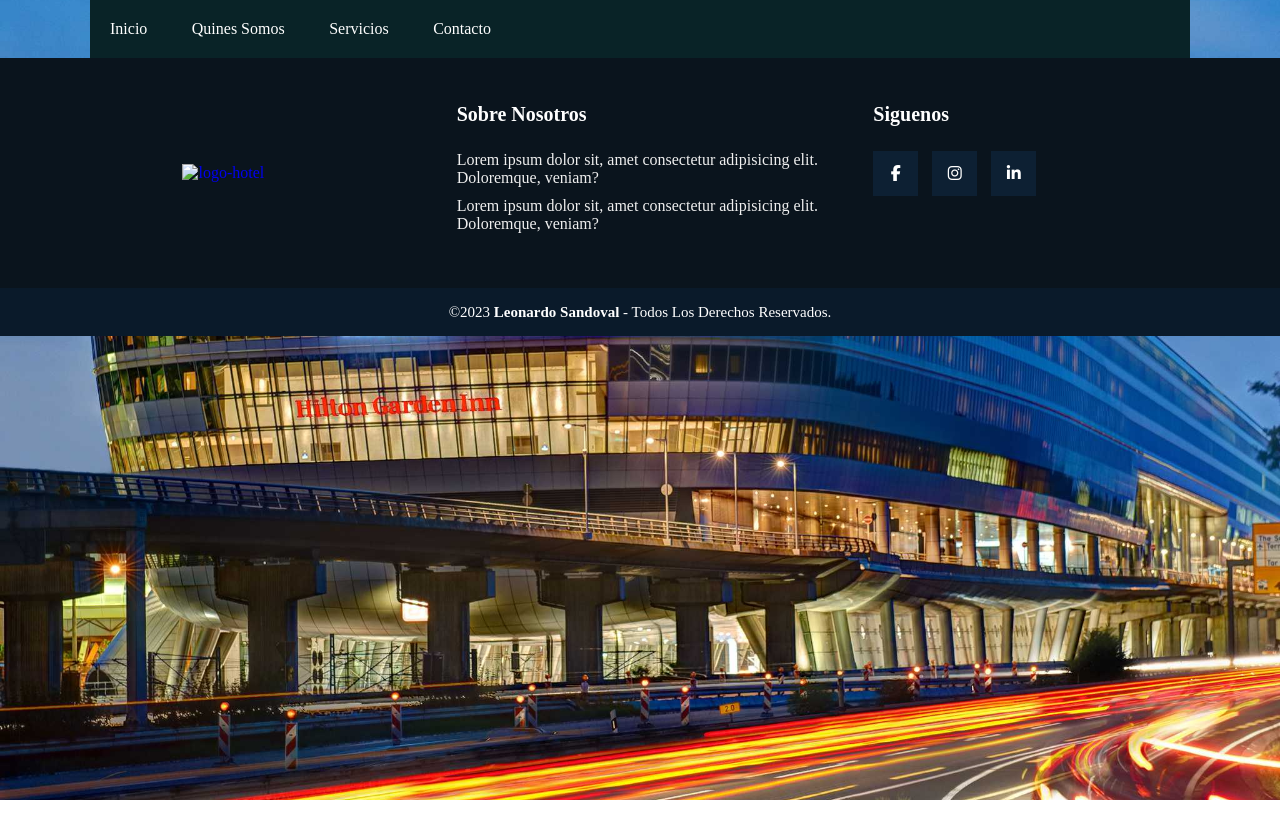
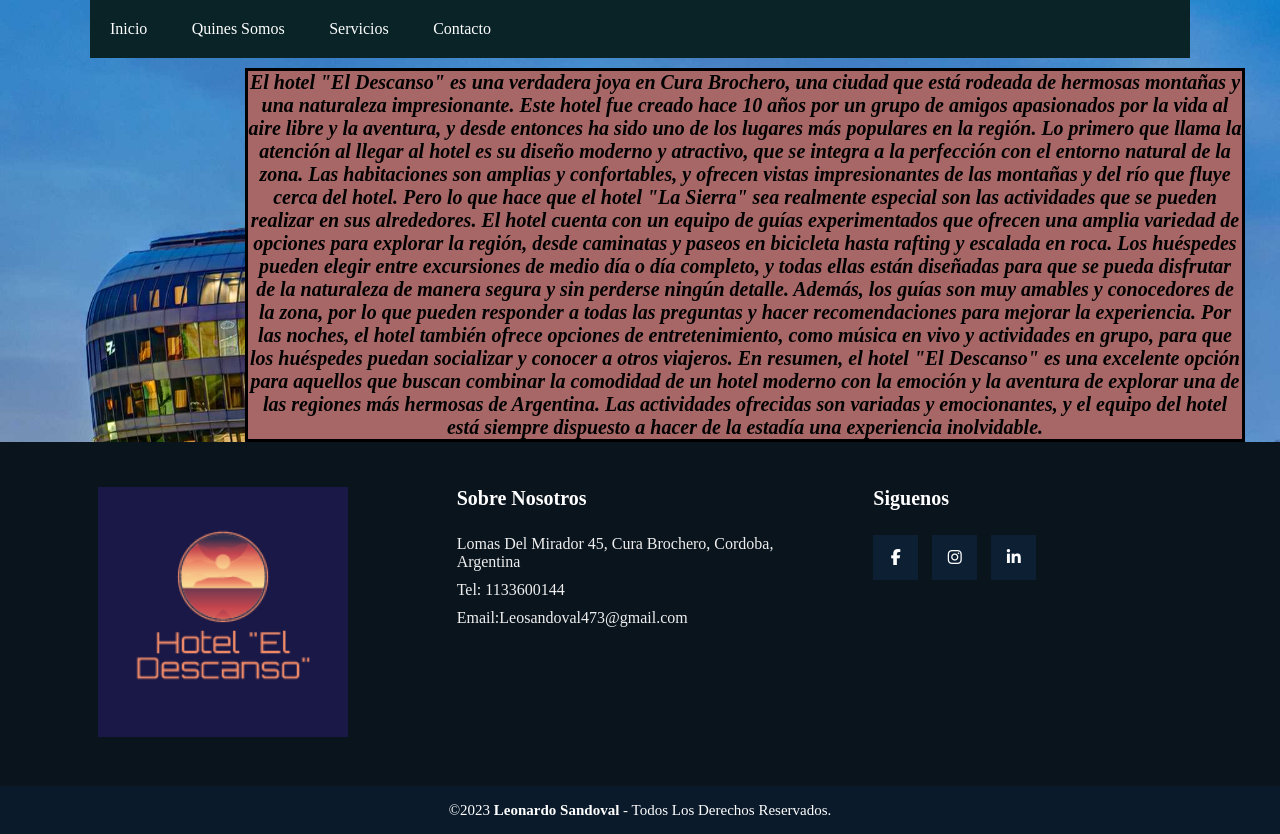
Before and after one commit to Leosandovaal10/pagina-hotel-nueva, a website: page QuienesSomos.html in a window 1280 px wide. Before the commit the page ends 800 px from the top, so only its background shows below. Drawn offline with Linux system fonts and the light colour scheme.

Commit message:
fin diseños completo del sitio

```diff
--- a/QuienesSomos.html
+++ b/QuienesSomos.html
@@ -22,8 +22,19 @@
 </header>
 <!-- Fin Del Header   -->
 <main>
-    <section>
+    <section class="info">
         <p>
+            El hotel "El Descanso" es una verdadera joya en Cura Brochero, una ciudad que está rodeada de hermosas montañas y una naturaleza impresionante. Este hotel fue creado hace 10 años por un grupo de amigos apasionados por la vida al aire libre y la aventura, y desde entonces ha sido uno de los lugares más populares en la región.
+
+            Lo primero que llama la atención al llegar al hotel es su diseño moderno y atractivo, que se integra a la perfección con el entorno natural de la zona. Las habitaciones son amplias y confortables, y ofrecen vistas impresionantes de las montañas y del río que fluye cerca del hotel.
+
+            Pero lo que hace que el hotel "La Sierra" sea realmente especial son las actividades que se pueden realizar en sus alrededores. El hotel cuenta con un equipo de guías experimentados que ofrecen una amplia variedad de opciones para explorar la región, desde caminatas y paseos en bicicleta hasta rafting y escalada en roca.
+
+            Los huéspedes pueden elegir entre excursiones de medio día o día completo, y todas ellas están diseñadas para que se pueda disfrutar de la naturaleza de manera segura y sin perderse ningún detalle. Además, los guías son muy amables y conocedores de la zona, por lo que pueden responder a todas las preguntas y hacer recomendaciones para mejorar la experiencia.
+
+            Por las noches, el hotel también ofrece opciones de entretenimiento, como música en vivo y actividades en grupo, para que los huéspedes puedan socializar y conocer a otros viajeros.
+
+            En resumen, el hotel "El Descanso" es una excelente opción para aquellos que buscan combinar la comodidad de un hotel moderno con la emoción y la aventura de explorar una de las regiones más hermosas de Argentina. Las actividades ofrecidas son variadas y emocionantes, y el equipo del hotel está siempre dispuesto a hacer de la estadía una experiencia inolvidable.
 
         </p>
 
@@ -36,14 +47,15 @@
       <div class="box">
          <figure>
              <a href="#">
-                 <img src="" alt="logo-hotel">
+                 <img src="images/24e235f8420a4a619e8bf60dcdd8e709.png" alt="logo-hotel">
              </a>
          </figure>
       </div>
       <div class="box">
          <h2>Sobre Nosotros</h2>
-         <p>Lorem ipsum dolor sit, amet consectetur adipisicing elit. Doloremque, veniam?</p>
-         <p>Lorem ipsum dolor sit, amet consectetur adipisicing elit. Doloremque, veniam?</p>
+         <p>Lomas Del Mirador 45, Cura Brochero, Cordoba, Argentina</p>
+         <p>Tel: 1133600144</p>
+         <p> Email:Leosandoval473@gmail.com </p>
       </div>
       <div class="box">
          <H2>Siguenos</H2>
--- a/scss/Complements/QuienesSomos.scss
+++ b/scss/Complements/QuienesSomos.scss
@@ -1,3 +1,26 @@
+
+.info{
+    width: 95%;
+    max-width: 1000px;
+    justify-content: center;
+    margin-left: 245px;
+    margin-top: 10px;
+    font-family: Arial, Helvetica, sans-serif;
+    font-size: 20px;
+    font-weight: bold;
+    text-decoration: none;
+    background-color: #a76767;
+    display: grid;
+    border: 3px solid black;
+}
+
+.info p{
+    text-align: center;
+    font-style: italic;
+    font-weight: bold;
+
+}
+
 .menu{
     font-family: Arial, Helvetica, sans-serif;
     background-color: #e8e8e8;
```
Also changed, not shown: Contacto.html (+4 -3 lines), Servicios.html (+4 -3 lines), index.html (+7 -5 lines), css/style.css, images/24e235f8420a4a619e8bf60dcdd8e709.png (added), 1 other file.
